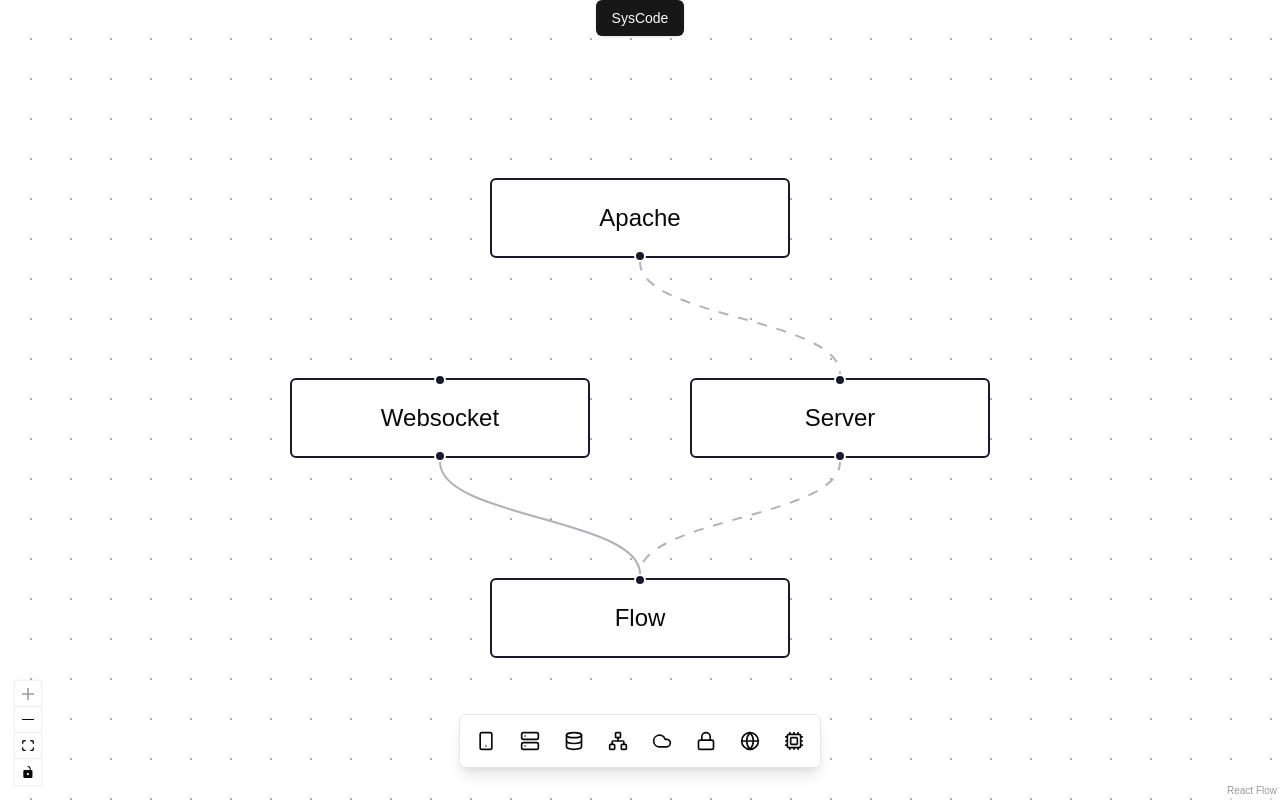
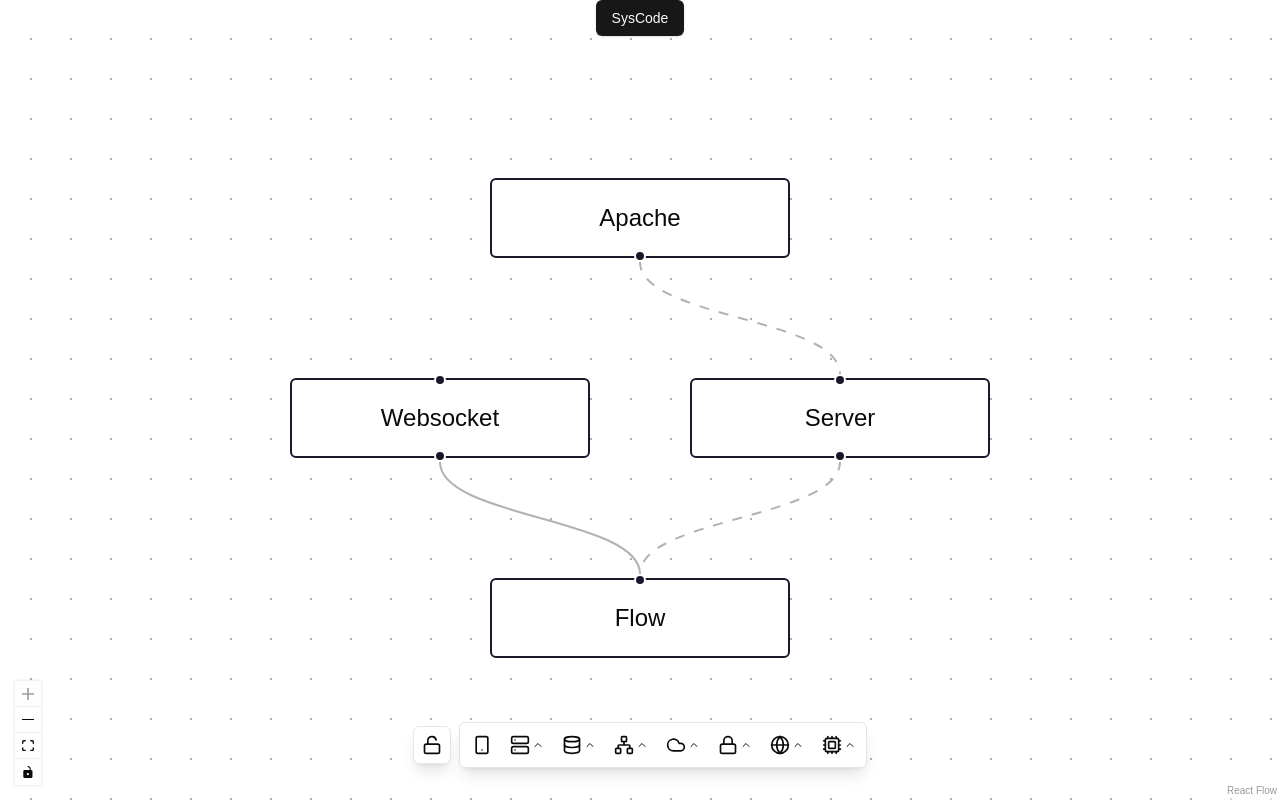
Before and after one commit to creamlabs/syscode, a Next.js app: page / in a window 1280 px wide. Built offline with nearby package versions, Linux system fonts and the light colour scheme.

Commit message:
chore: change menubar

```diff
--- /dev/null
+++ b/src/components/ui/icon.tsx
@@ -0,0 +1,12 @@
+import icons from "@/lib/icon";
+import React, { FC } from "react";
+import { LucideProps } from "lucide-react";
+export interface IconProps extends LucideProps {
+  icon: keyof typeof icons;
+}
+const Icon: FC<IconProps> = ({ icon, ...props }) => {
+  const Comp = icons[icon];
+  return <Comp {...props} />;
+};
+
+export default Icon;
--- a/src/features/editor/components/design-component.tsx
+++ b/src/features/editor/components/design-component.tsx
@@ -1,6 +1,6 @@
 import { useState } from "react";
 import { ComponentCategory, MenuBar } from "./menu/menubar";
-import { Sidebar } from "./menu/sidebar";
+import { LockButton } from "./menu/lock-button";
 
 export const DesignComponent = () => {
   const [selectedCategory, setSelectedCategory] =
@@ -11,16 +11,9 @@ export const DesignComponent = () => {
     console.log("Dragging component:", type, data);
   };
   return (
-    <>
-      <MenuBar
-        selectedCategory={selectedCategory}
-        onSelectCategory={setSelectedCategory}
-      />
-      <Sidebar
-        category={selectedCategory}
-        onClose={() => setSelectedCategory(null)}
-        onDragStart={handleDragStart}
-      />
-    </>
+    <div className="absolute bottom-8 z-50 left-1/2 -translate-x-1/2 flex gap-2 items-center">
+      <LockButton />
+      <MenuBar />
+    </div>
   );
 };
--- /dev/null
+++ b/src/features/editor/components/menu/lock-button.tsx
@@ -0,0 +1,23 @@
+import Icon from "@/components/ui/icon";
+import { cn } from "@/lib/utils";
+import { useState } from "react";
+
+export const LockButton = () => {
+  const [isLocked, setIsLocked] = useState(false);
+
+  const handleClick = () => {
+    setIsLocked((prev) => !prev);
+  };
+  return (
+    <button
+      className={cn(
+        "p-2 rounded-md transition-colors  border shadow-lg",
+        isLocked && "bg-blue-100 text-blue-600",
+        !isLocked && "bg-white hover:bg-gray-100",
+      )}
+      onClick={handleClick}
+    >
+      <Icon icon={isLocked ? "lock" : "unlock"} className="w-5 h-5" />
+    </button>
+  );
+};
--- a/src/features/editor/components/menu/menubar.tsx
+++ b/src/features/editor/components/menu/menubar.tsx
@@ -9,12 +9,13 @@ import {
   Globe,
   Cpu,
 } from "lucide-react";
+import Icon from "@/components/ui/icon";
 
 export type ComponentCategory = {
   id: string;
   label: string;
   icon: React.ReactNode;
-  variants: {
+  variants?: {
     id: string;
     label: string;
     description?: string;
@@ -31,11 +32,6 @@ export const COMPONENT_CATEGORIES: ComponentCategory[] = [
     id: "client",
     label: "Client",
     icon: <Smartphone className="w-5 h-5" />,
-    variants: [
-      { id: "mobile", label: "Mobile App" },
-      { id: "web", label: "Web Browser" },
-      { id: "desktop", label: "Desktop App" },
-    ],
   },
   {
     id: "server",
@@ -116,23 +112,25 @@ interface MenuBarProps {
   selectedCategory: ComponentCategory | null;
 }
 
-export const MenuBar: React.FC<MenuBarProps> = ({
-  onSelectCategory,
-  selectedCategory,
-}) => {
+//export const MenuBar: React.FC<MenuBarProps> = ({
+//  onSelectCategory,
+//  selectedCategory,
+//}) => {
+export const MenuBar = () => {
   return (
-    <div className="absolute bottom-8 z-50 left-1/2 -translate-x-1/2 border bg-white rounded-md shadow-lg p-2">
-      <div className="flex gap-2">
+    <div className="border bg-white rounded-md shadow-lg p-1">
+      <div className="flex gap-1">
         {COMPONENT_CATEGORIES.map((category) => (
           <button
             key={category.id}
-            onClick={() => onSelectCategory(category)}
-            className={`p-2 rounded-md hover:bg-gray-100 transition-colors ${
-              selectedCategory?.id === category.id ? "bg-gray-100" : ""
-            }`}
+            //onClick={() => onSelectCategory(category)}
+            className={`p-2 rounded-md hover:bg-gray-100 transition-colors flex items-center gap-0.5 pr-1.5`}
             title={category.label}
           >
             {category.icon}
+            {category.variants && (
+              <Icon icon="chevronUp" className="w-3 h-3 transition-transform" />
+            )}
           </button>
         ))}
       </div>
--- /dev/null
+++ b/src/lib/icon.ts
@@ -0,0 +1,14 @@
+import {
+  Lock,
+  Unlock,
+  ChevronUp,
+  type Icon as LucideIconType,
+} from "lucide-react";
+
+const icons = {
+  lock: Lock,
+  unlock: Unlock,
+  chevronUp: ChevronUp,
+};
+export type IconType = typeof LucideIconType;
+export default icons;
```
